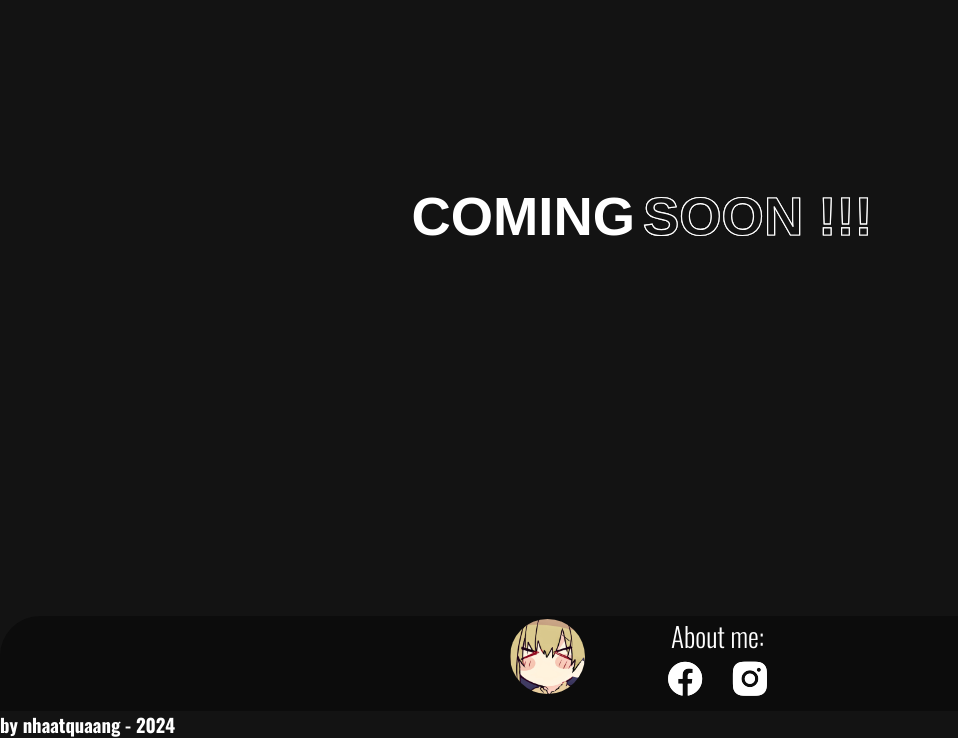
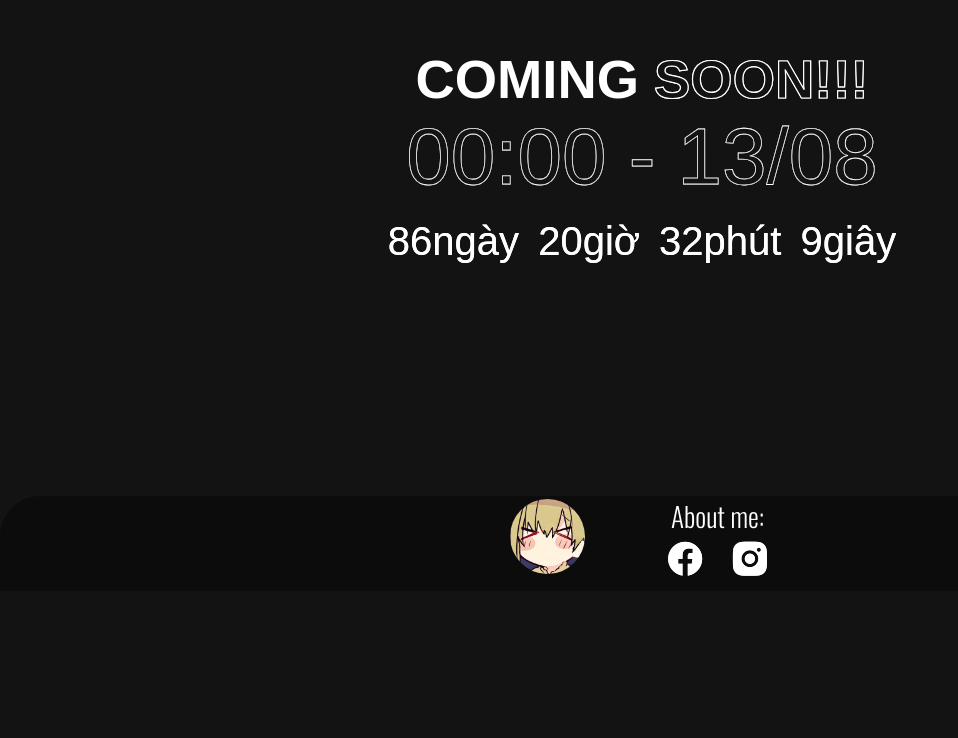
Before and after one commit to NhaatQuaang/NhaatQuaang.github.io, a plain HTML site: page index.html in a window 1280 px wide. Shown: the part 184-922 px from the top of the page, without its empty margins (0-958 px from the left). After the commit the page ends 800 px from the top, so only its background shows below. Drawn offline with nearby package versions, Linux system fonts and the light colour scheme; a web font is replaced by a local one.

Commit message:
add time (big update)

```diff
--- a/index.html
+++ b/index.html
@@ -12,14 +12,23 @@
     <link href="https://fonts.googleapis.com/css2?family=Jaro:opsz@6..72&family=Oswald:wght@200..700&display=swap" rel="stylesheet">
     <link rel="icon" href="Picture/Logo.jpg" />
     <link rel="stylesheet" href="style.css" />
+    <link rel="script" href="script.js">
     <title>Coming soon</title>
 </head>
 
 <body>
-    <div class="center-screen">
-        <h1>COMING<span> SOON !!!</span></h1>
+    <div id="lmao" class="center-screen">
+        <h1 id="Coming">COMING<span> SOON!!!</span>
+            <div>
+                <h2>00:00 - 13/08</h2>
+            </div>
+            <div class="countdown">
+                <p id="demo"></p>
+            </div>
+        </h1>
     </div>
 </body>
+
 <footer class="container">
     </div>
     <div class="Logo">
@@ -30,14 +39,10 @@
         <div class="socials">
             <address><a href="https://www.facebook.com/gnaauQ/" target="_blank"><i class="ri-facebook-circle-fill"></i></a></address>
             <address><a href="https://www.instagram.com/nhaatquaang/" target="_blank"><i class="ri-instagram-fill"></i></a></address>
-
             </a>
         </div>
     </div>
-
 </footer>
-<div class="copyright">
-    <h3>by nhaatquaang - 2024</h3>
-</div>
+<script src="script.js"></script>
 
 </html>
--- a/script.js
+++ b/script.js
@@ -1,11 +1,29 @@
-const container = document.getElementById('container');
-const registerBtn = document.getElementById('register');
-const loginBtn = document.getElementById('login');
+// Set the date we're counting down to
+//var countDownDate = new Date("Sep 23, 2024 23:30:00").getTime();
+var countDownDate = new Date("Aug 13, 2024 00:02:00").getTime();
 
-registerBtn.addEventListener('click', () => {
-    container.classList.add("active");
-});
+// Update the count down every 1 second
+var countdownfunction = setInterval(function() {
 
-loginBtn.addEventListener('click', () => {
-    container.classList.remove("active");
-});
+    // Get todays date and time
+    var now = new Date().getTime();
+
+    // Find the distance between now an the count down date
+    var distance = countDownDate - now;
+
+    // Time calculations for days, hours, minutes and seconds
+    var days = Math.floor(distance / (1000 * 60 * 60 * 24));
+    var hours = Math.floor((distance % (1000 * 60 * 60 * 24)) / (1000 * 60 * 60));
+    var minutes = Math.floor((distance % (1000 * 60 * 60)) / (1000 * 60));
+    var seconds = Math.floor((distance % (1000 * 60)) / 1000);
+
+    // Output the result in an element with id="demo"
+    document.getElementById("demo").innerHTML = days + "ngày  " + hours + "giờ  " +
+        minutes + "phút  " + seconds + "giây  ";
+
+    // If the count down is over, write some text
+    if (distance < 0) {
+        clearInterval(countdownfunction);
+        document.getElementBy("lmao").innerHTML = "Happy Birthday";
+    }
+}, 1000);
--- a/style.css
+++ b/style.css
@@ -16,19 +16,36 @@
         -webkit-text-stroke: #fff 0.15svh;
     }
 
-    body h1 {
-        height: 100svh;
+    .center-screen {
+        height: 85svh;
         display: flex;
         justify-content: center;
+        text-align: center;
         align-items: center;
         padding-left: 4px;
         gap: 1svh;
     }
 
+    body h2 {
+        background-color: #131313;
+        font-size: 10svh;
+        font-weight: 300;
+        -webkit-text-fill-color: transparent;
+        -webkit-text-stroke: #fff 0.1svh;
+        background-clip: text;
+    }
+
+    .countdown {
+        padding-top: 2svh;
+        font-weight: 50;
+        word-spacing: 1svh;
+        font-size: 5svh;
+    }
+
     div {
         font-family: "Jaro", sans-serif;
+        overflow: auto;
         font-size: 170%;
-        overflow: auto;
         font-weight: 300;
         background: #fff;
         background-clip: text;
@@ -39,8 +56,9 @@
         background-color: #0c0c0c;
         border-top-left-radius: 5svh;
         border-top-right-radius: 5svh;
-        margin: auto;
+        display: flex;
         justify-content: center;
+        text-align: center;
         align-items: center;
         padding-left: 4px;
         gap: 10svh;
@@ -74,11 +92,3 @@
         gap: 3svh;
         text-align: center;
     }
-
-    .copyright {
-        font-family: "Oswald", sans-serif;
-        float: left;
-        font-size: 100%;
-        font-weight: 5svh;
-        background-clip: text;
-    }
```
